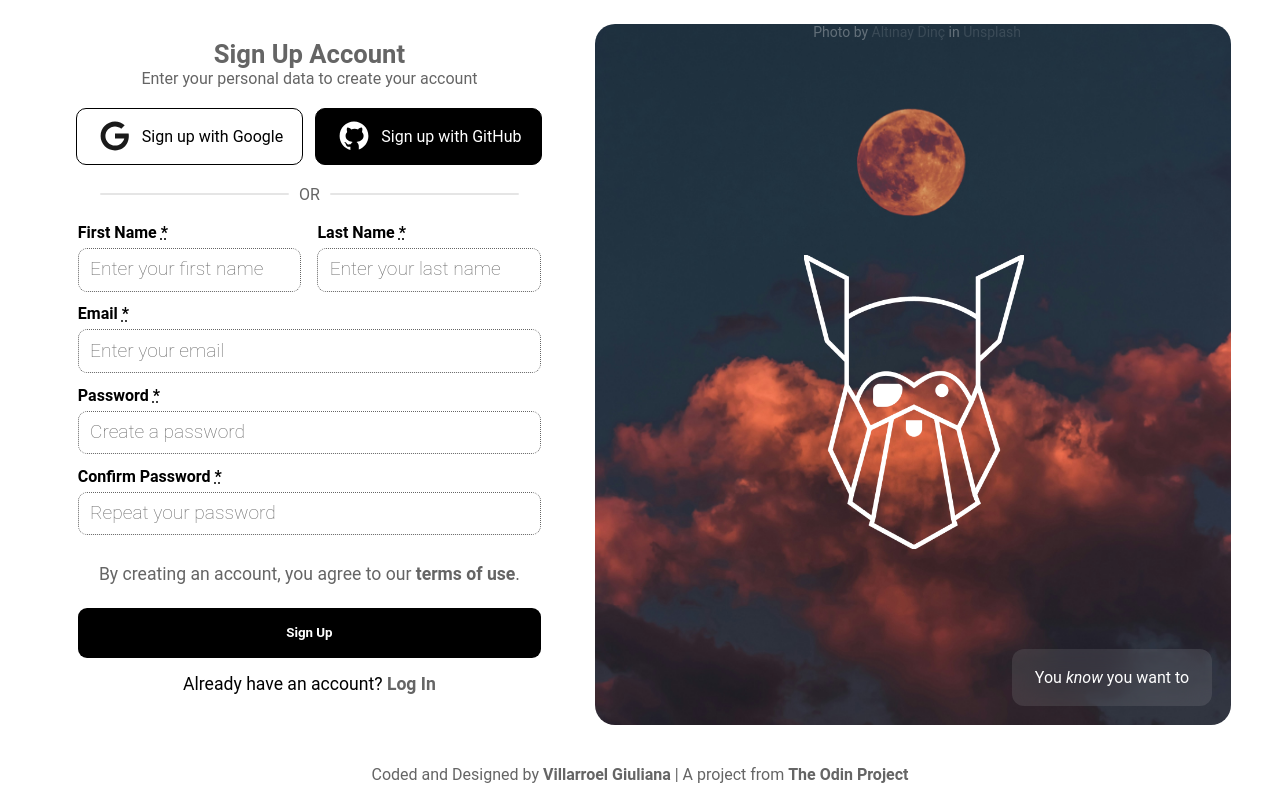
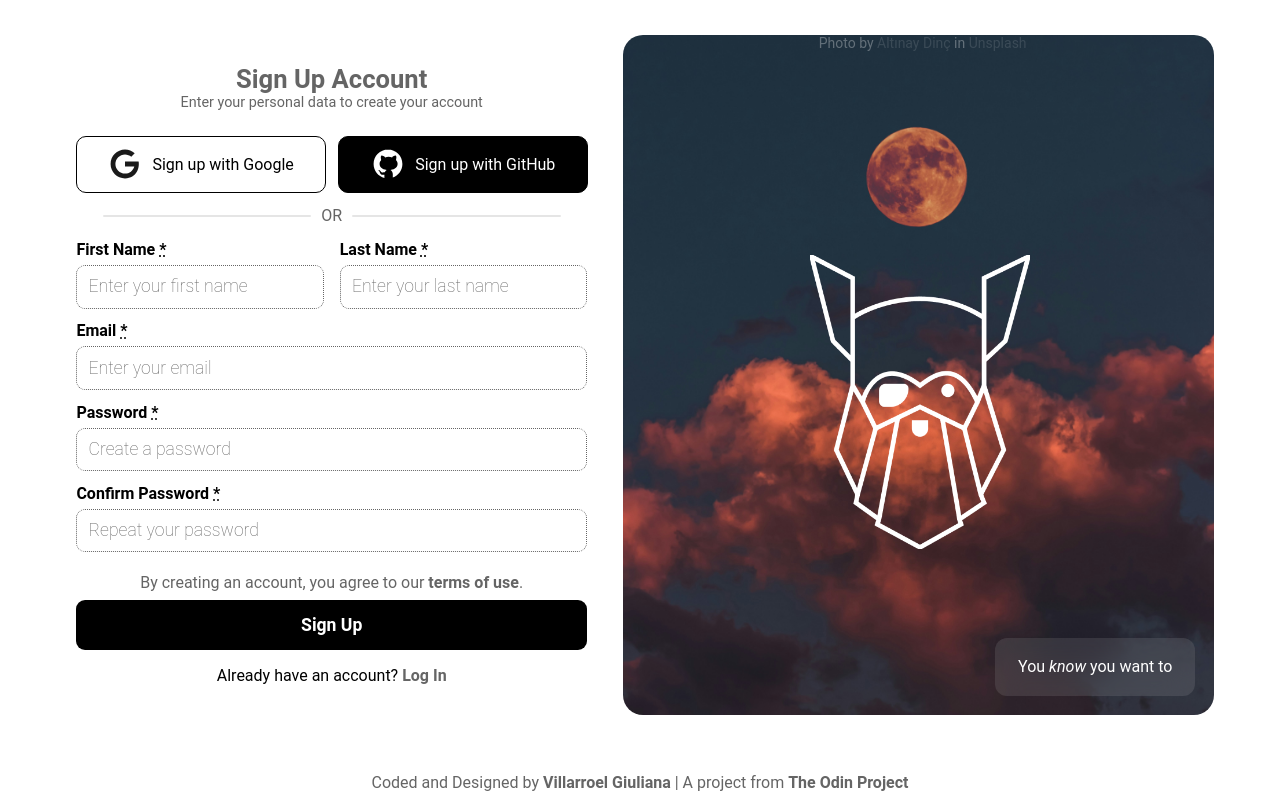
Before and after one commit to gvillarroel-dev/sign-up-form, a plain HTML site: page index.html in a window 1280 px wide. Drawn offline with Linux system fonts and the light colour scheme.

Commit message:
fix: resolve footer overlap and optimize responsive layout
- Add min-height constraints to prevent layout collapse
- Enable flex-grow on signup container for proper spacing
- Replace fixed heights with flexible values for natural scrolling
- Adjust body justify-content to space-between for better distribution
- Fine-tune margins, padding, and gaps across all breakpoints
- Optimize typography sizing for improved readability
- Position name fields side-by-side on desktop with flex layout

```diff
--- a/css/style.css
+++ b/css/style.css
@@ -8,8 +8,6 @@
 
 	--font-base: Roboto, system-ui, -apple-system, BlinkMacSystemFont,
 		"Segoe UI", Roboto, Oxygen, Ubuntu, Cantarell, "Open Sans",
-		"Helvetica Neue", sans-serif;
-	--font-serif: "Segoe UI", Roboto, Oxygen, Ubuntu, Cantarell, "Open Sans",
 		"Helvetica Neue", sans-serif;
 }
 
@@ -23,16 +21,15 @@
 body {
 	width: 100dvw;
 	min-height: 100dvh;
-
 	display: flex;
 	flex-direction: column;
 	align-items: center;
 	justify-content: flex-start;
+	gap: 1rem;
 }
 
 .signup {
 	width: 100%;
-	flex-grow: 1;
 	display: flex;
 	flex-direction: column;
 	align-items: center;
@@ -50,6 +47,7 @@ body {
 .signup_image-container {
 	width: 100%;
 	height: 100%;
+	min-height: 600px;
 	overflow: hidden;
 	border-radius: 20px;
 	position: relative;
@@ -128,11 +126,11 @@ body {
 }
 
 .signup__title {
-	font-size: clamp(1.6rem, 2vw, 1.9rem);
+	font-size: clamp(1.6rem, 2vw, 1.8rem);
 }
 
 .signup__subtitle {
-	font-size: clamp(0.86rem, 2vw, 1rem);
+	font-size: clamp(0.86rem, 2vw, 0.9rem);
 }
 
 .signup__social-buttons {
@@ -142,7 +140,7 @@ body {
 	justify-content: center;
 	align-items: center;
 	gap: 9px;
-	margin-bottom: 1rem;
+	margin-bottom: 0.3rem;
 }
 
 .signup__social-buttons a {
@@ -221,13 +219,11 @@ body {
 	justify-content: center;
 	align-content: flex-start;
 	gap: 9px;
-	margin-bottom: 1rem;
 }
 
 .signup__name-fields {
 	display: flex;
 	flex-direction: column;
-	gap: 1rem;
 	width: 100%;
 }
 
@@ -240,7 +236,7 @@ body {
 
 .form-field__input {
 	width: 100%;
-	padding: 1rem 0.7rem;
+	padding: 0.8rem 0.7rem;
 	border-radius: 9px;
 	font-size: 1rem;
 	font-weight: lighter;
@@ -252,7 +248,7 @@ body {
 
 .form-field__input::placeholder {
 	color: var(--grey-text);
-	font-size: clamp(1rem, 0.2rem + 2vw, 1.2rem);
+	font-size: clamp(1rem, 0.2rem + 2vw, 1.1rem);
 }
 
 .form-field__input:focus {
@@ -291,6 +287,7 @@ body {
 	background: var(--button-color);
 	color: var(--light-text-color);
 	font-weight: bolder;
+	font-size: clamp(1rem, 2vw, 1.1rem);
 
 	cursor: pointer;
 	transition: opacity 0.3s ease;
@@ -301,14 +298,14 @@ body {
 }
 
 .signup__footer-text,
-.signup__terms {
-	font-size: clamp(1rem, 0.2rem + 2vw, 1.1rem);
-	margin-bottom: 1rem;
+.signup__terms,
+.signup__link {
+	font-size: clamp(0.7rem, 0.2rem + 2vw, 1rem);
 	text-align: center;
 }
 
 .signup__terms {
-	margin-top: 1rem;
+	margin: 0.5rem auto 1rem;
 	color: var(--grey-text);
 }
 
@@ -329,6 +326,7 @@ body {
 	display: flex;
 	justify-content: center;
 	align-items: center;
+	margin-top: 0.7rem;
 }
 
 .footer__text {
@@ -348,7 +346,7 @@ body {
 	opacity: 0.7;
 }
 
-/* ========== Media Queries Config ========== */
+/* ============= Media Queries Config  ============= */
 
 /* Tablets (Medium screens) */
 @media (min-width: 768px) {
@@ -364,32 +362,43 @@ body {
 
 /* Desktop (Large screens) */
 @media (min-width: 1024px) {
+	body {
+		gap: auto;
+		justify-content: space-between;
+	}
+
 	.signup {
 		max-width: 1200px;
-		height: 90dvh;
+		min-height: 690px;
 		padding: 9px;
+
 		flex-direction: row-reverse;
 		justify-content: center;
+		align-items: center;
 		gap: 1.6rem;
-		margin: auto;
+		flex-grow: 1;
 	}
 
 	.signup__image-section {
-		width: 55%;
-		height: 96%;
-		max-height: 900px;
+		width: 50%;
+		min-height: 680px;
+		max-height: 800px;
 		max-width: none;
 		margin: 0;
 	}
 
 	.signup__form-section {
 		width: 45%;
-		height: 98%;
-		max-height: 900px;
+		min-height: 670px;
 		max-width: none;
+		max-height: 800px;
 		margin: 0;
-		padding: 1.2rem;
 		justify-content: space-evenly;
+		padding: 1rem 0;
+	}
+
+	.signup__divider {
+		margin-bottom: 0.4rem;
 	}
 
 	.signup__form {
@@ -419,7 +428,7 @@ body {
 	}
 
 	.signup__terms {
-		margin: 1rem 0;
+		margin: 0.5rem 0 0 0;
 	}
 
 	.signup__quote {
@@ -431,6 +440,7 @@ body {
 
 	.footer {
 		margin-top: 0;
+		padding: 0.5rem;
 	}
 }
 
@@ -447,7 +457,7 @@ body {
 
 	.signup__form-section {
 		width: 42%;
-		padding: 2rem;
+		padding: 1rem 0;
 	}
 
 	.form-field {
```
